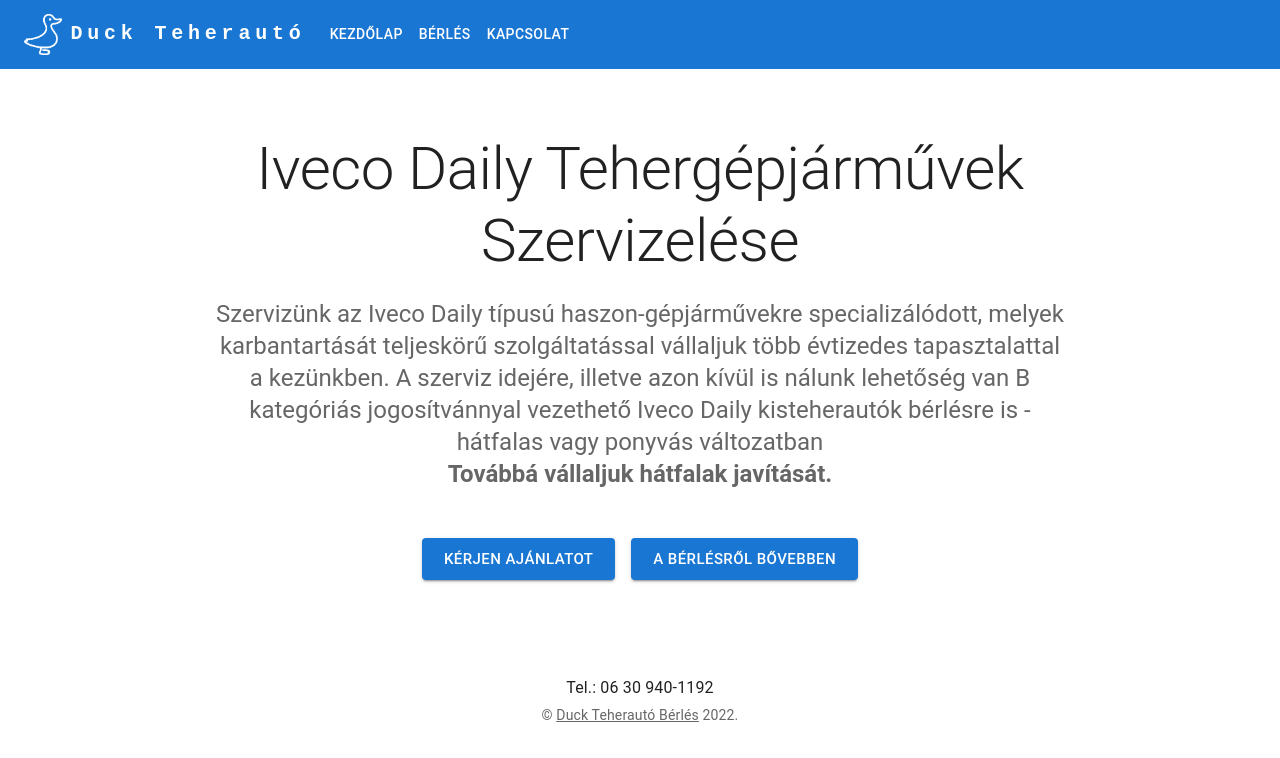
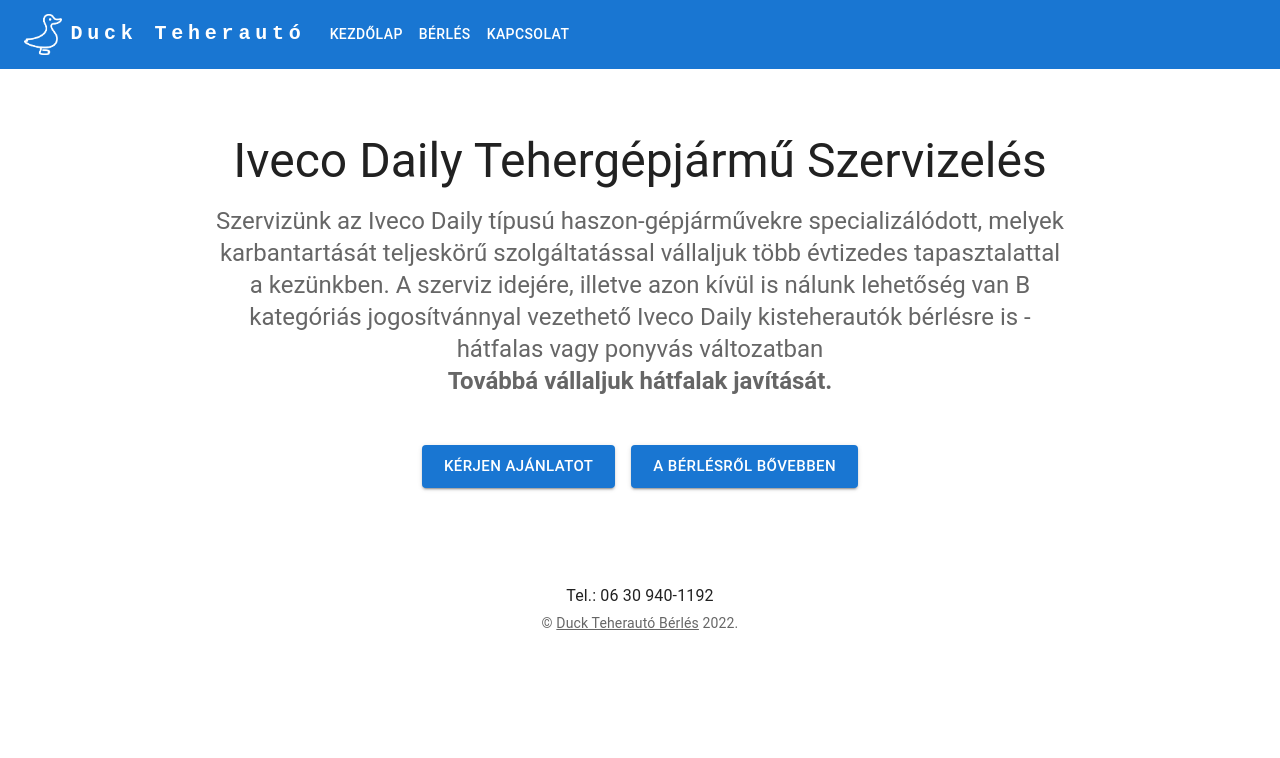
Before and after one commit to A-Bolf/IvecoDailyJavitas.com, a React (Create React App) app: page / in a window 1280 px wide. Shown: the top 758 px of the page. Built offline with nearby package versions, Linux system fonts and the light colour scheme.

Commit message:
fix title text overlapping the header

```diff
--- a/src/App.js
+++ b/src/App.js
@@ -26,12 +26,12 @@
         <Box>
           <Typography
             component="h1"
-            variant="h2"
+            variant="h3"
             align="center"
             color="text.primary"
             gutterBottom
           >
-            Iveco Daily Tehergépjárművek Szervizelése
+            Iveco Daily Tehergépjármű Szervizelés
           </Typography>
           <Typography
             variant="h5"
```
